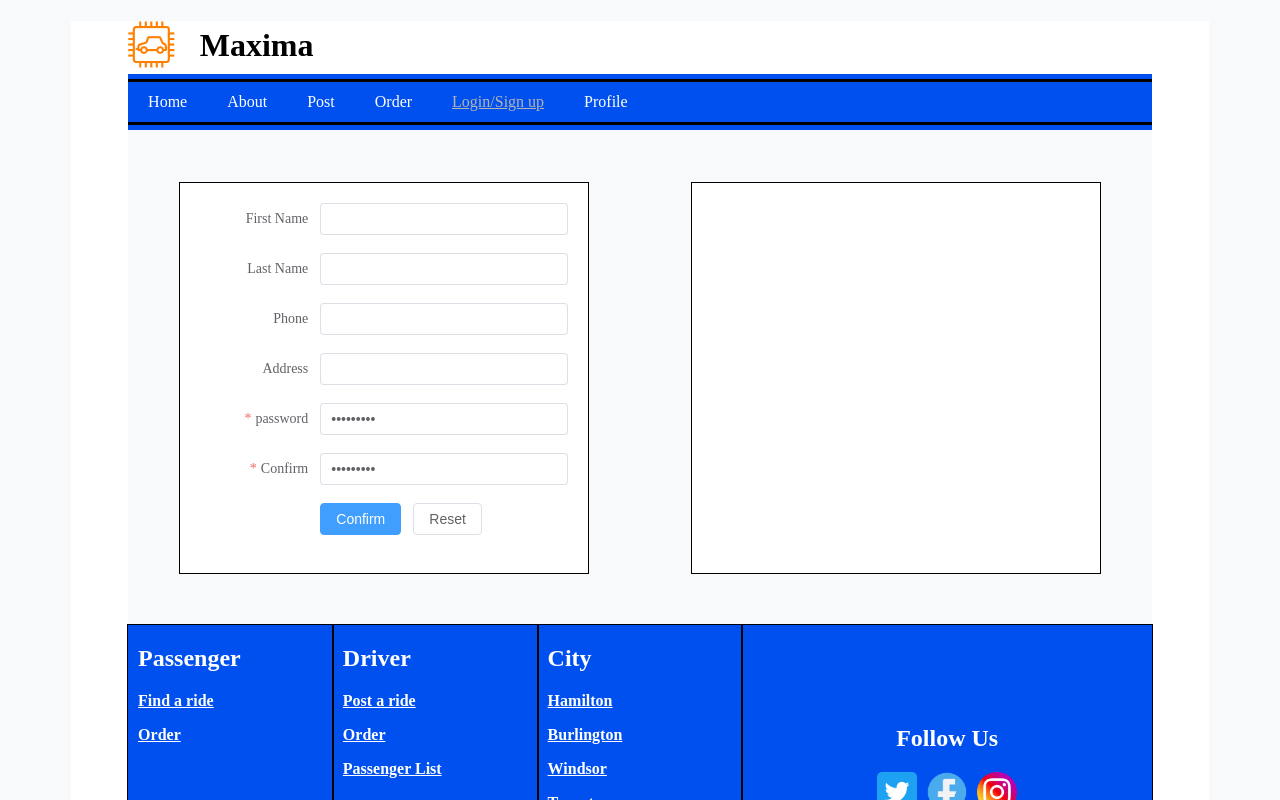
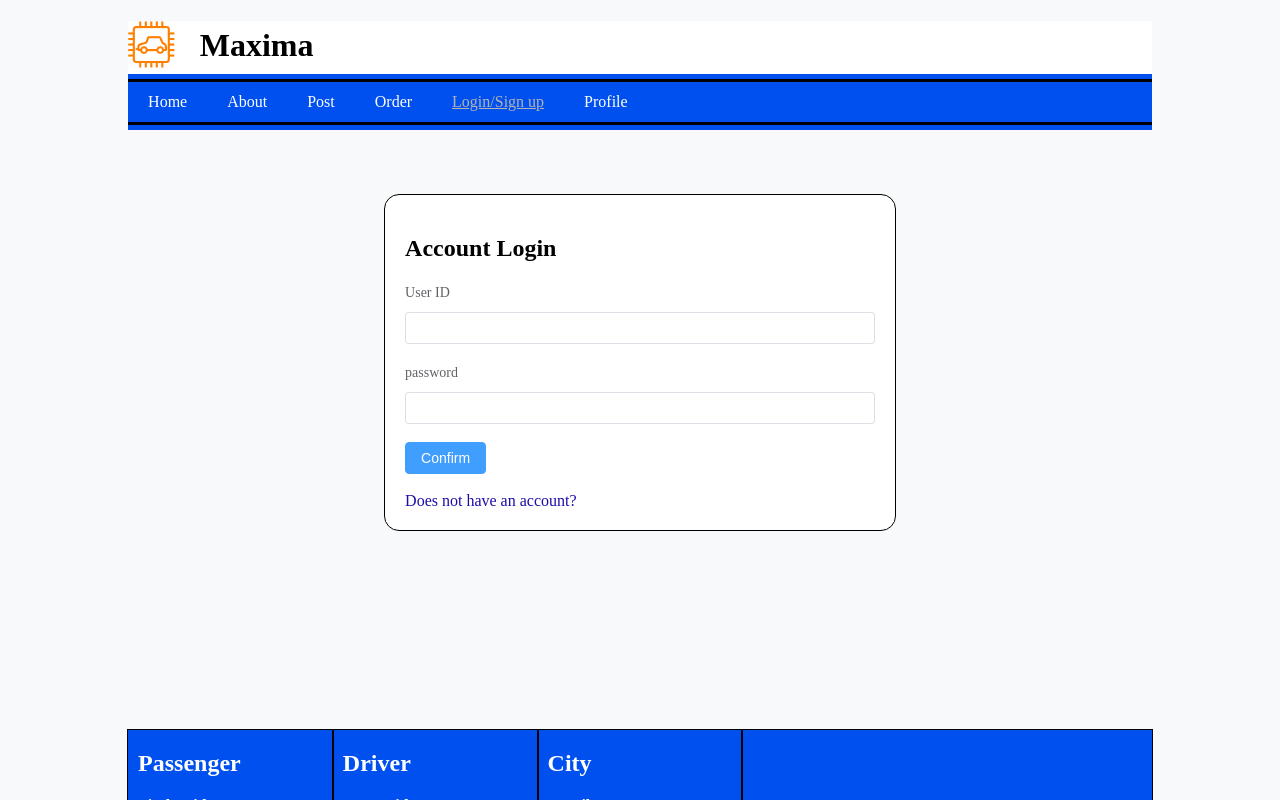
Before and after one commit to Yongxing-capstone/maxima, a Vue app: page /logIn in a window 1280 px wide. Shown: the top 800 px of the page. Built offline with nearby package versions, Linux system fonts and the light colour scheme; what vue3-storage would draw is missing.

Commit message:
add login page

```diff
--- a/src/App.vue
+++ b/src/App.vue
@@ -18,6 +18,7 @@ export default {
 <style scoped>
 .body {
   width: 90%;
+  margin: auto;
 }
 #app {
   font-family: Avenir, Helvetica, Arial, sans-serif;
@@ -27,7 +28,6 @@ export default {
   margin: auto;
 }
 .container {
-  /* height: 1300px; */
   width: 90%;
   margin: auto;
   background-color: rgb(248, 249, 250);
--- a/src/assets/driverInfo.vue
+++ b/src/assets/driverInfo.vue
@@ -61,7 +61,6 @@ export default {
       if (this.pIntro == null) {
         return "Lorem ipsum dolor sit amet, consectetur adipisicing elit, sed do eiusmod tempor incididunt ut labore et dolore magna aliqua.Lorem ipsum dolor sit amet, consectetur adipisicing elit, sed do eiusmod tempor incididunt ut labore et dolore magna aliqua.Lorem ipsum dolor sit amet, consectetur adipisicing elit, sed do eiusmod tempor incididunt ut labore et dolore magna aliqua.";
       }
-      console.log(this.pIntro);
       return this.pIntro;
     },
   },
--- a/src/assets/footer.vue
+++ b/src/assets/footer.vue
@@ -51,7 +51,7 @@ export default {
 
 <style scoped>
 .body {
-  background-color: #0050ef;
+  background-color: #0050ef !important;
 }
 .footer {
   display: grid;
--- a/src/assets/header.vue
+++ b/src/assets/header.vue
@@ -36,7 +36,7 @@ export default {
 };
 </script>
 
-<style>
+<style scoped>
 .body {
   background: #fff;
   margin: auto;
--- a/src/components/LoginPage.vue
+++ b/src/components/LoginPage.vue
@@ -1,13 +1,16 @@
 <template>
   <div class="mainBody">
-    <div class="Dialog outline">
+    <transition name="slide-up">
+      <div class="Dialog outline" v-if="displayLogin">
         <el-form
           status-icon
           label-width="120px"
           :rules="rules"
           :model="userInfo"
           ref="userInfo"
+          :label-position="'left'"
         >
+          <h2>Create Account</h2>
           <el-form-item label="First Name" prop="fname">
             <el-input v-model="userInfo.first_name"></el-input>
           </el-form-item>
@@ -31,11 +34,11 @@
               v-model="userInfo.password"
             ></el-input>
           </el-form-item>
-        <el-form-item label="Confirm" prop="checkPass">
+          <el-form-item label="Confirm" prop="Confirm">
             <el-input
               type="password"
               autocomplete="off"
-            v-model="userInfo.checkPass"
+              v-model="userInfo.Confirm"
             ></el-input>
           </el-form-item>
           <el-form-item>
@@ -44,9 +47,38 @@
             >
             <el-button @click="resetForm()" class="button">Reset</el-button>
           </el-form-item>
+          <a @click="switchDisplay()">Already has a account?</a>
         </el-form>
       </div>
-    <div class="Dialog outline"></div>
+
+      <div class="Dialog outline" v-else>
+        <el-form
+          status-icon
+          label-width="120px"
+          ref="userInfo"
+          :label-position="'top'"
+        >
+          <h2>Account Login</h2>
+          <el-form-item label="User ID" prop="UserId">
+            <el-input autocomplete="off" v-model="loginData.user_id"></el-input>
+          </el-form-item>
+
+          <el-form-item label="password" prop="LPassword">
+            <el-input
+              type="password"
+              autocomplete="off"
+              v-model="loginData.password"
+            ></el-input>
+          </el-form-item>
+          <el-form-item>
+            <el-button type="primary" @click="submitLogin()" class="button"
+              >Confirm</el-button
+            >
+          </el-form-item>
+        </el-form>
+        <a @click="switchDisplay()">Does not have an account?</a>
+      </div>
+    </transition>
   </div>
 </template>
 
@@ -66,7 +98,7 @@ export default {
         } else if (!isDigit(value)) {
           callback(new Error("Please include at least one Numbers"));
         } else if (this.userInfo.password !== "") {
-          this.$refs.userInfo.validateField("checkPass");
+          this.$refs.userInfo.validateField("Confirm");
         }
         callback();
       }
@@ -87,7 +119,7 @@ export default {
         phone: "",
         address: "",
         password: "qweqwe123",
-        checkPass: "qweqwe123",
+        Confirm: "qweqwe123",
       },
       rules: {
         password: [
@@ -100,7 +132,7 @@ export default {
           },
           { validator: valiDataPass, trigger: "change" },
         ],
-        checkPass: [
+        Confirm: [
           {
             required: true,
             message: "Please confirm password",
@@ -115,15 +147,27 @@ export default {
           { validator: validatePass2, trigger: "change", required: true },
         ],
       },
+      loginData: {
+        user_id: "",
+        password: "",
+      },
+      displayLogin: false,
     };
   },
   methods: {
+    switchDisplay() {
+      this.displayLogin = !this.displayLogin;
+    },
     async submitForm() {
       //   const { proxy } = getCurrentInstance();
 
       let reqBody = {};
       for (let key in this.userInfo) {
         reqBody[key] = this.userInfo[key];
+        if (reqBody[key] == "") {
+          alert(key + " can't be empty");
+          return;
+        }
       }
       reqBody.password = this.$AES_Encrypt(reqBody.password);
 
@@ -148,22 +192,63 @@ export default {
       }
       console.log();
     },
+    async submitLogin() {
+      let reqBody = {};
+      for (let key in this.loginData) {
+        reqBody[key] = this.loginData[key];
+        if (reqBody[key] == "") {
+          alert(key + " can't be empty");
+          return;
+        }
+      }
+      reqBody.password = this.$AES_Encrypt(reqBody.password);
+      let result = await this.$axios({
+        method: "post",
+        url: "login",
+        data: reqBody,
+      });
+      console.log(result, "result");
+    },
   },
 };
 </script>
 
 <style scoped>
+.mainBody {
+  height: 600px;
+}
 .Dialog {
   width: 40%;
   background: white;
   padding: 20px;
   box-sizing: border-box;
-  margin: 5%;
+  margin: 5% 20%;
+  position: absolute;
+  border-radius: 15px;
 }
 .outline {
   border: 1px black solid;
 }
-.mainBody {
-  display: flex;
+a {
+  color: #1a0dab;
+}
+a:hover {
+  cursor: pointer;
+  text-decoration: underline;
+}
+
+.slide-up-enter-active,
+.slide-up-leave-active {
+  transition: all 1s ease-out;
+}
+
+.slide-up-enter-from {
+  opacity: 0;
+  transform: translateX(30%);
+}
+
+.slide-up-leave-to {
+  opacity: 0;
+  transform: translateX(-30%);
 }
 </style>
```
Lines whose indentation alone changed are shown as unchanged.
